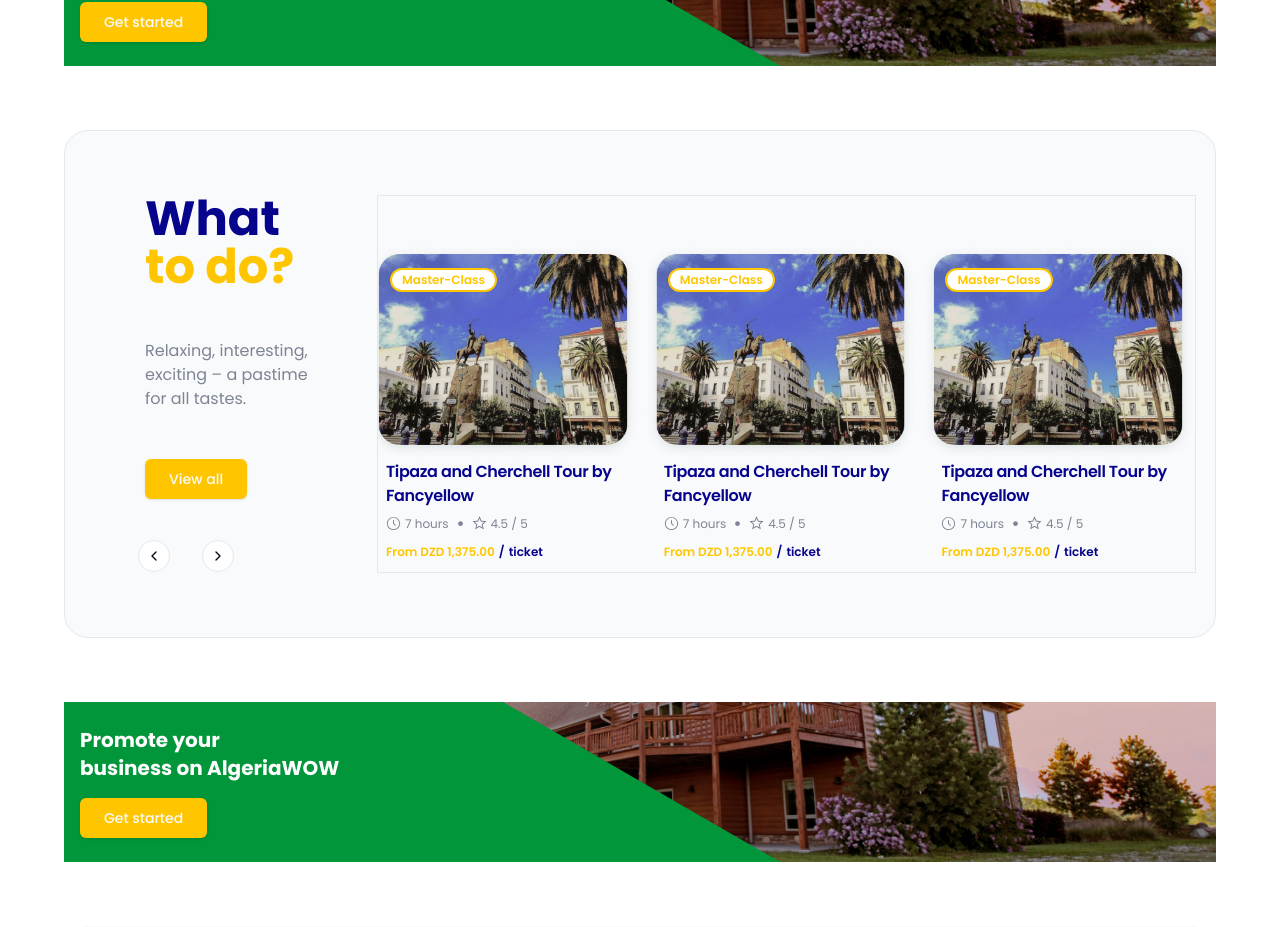
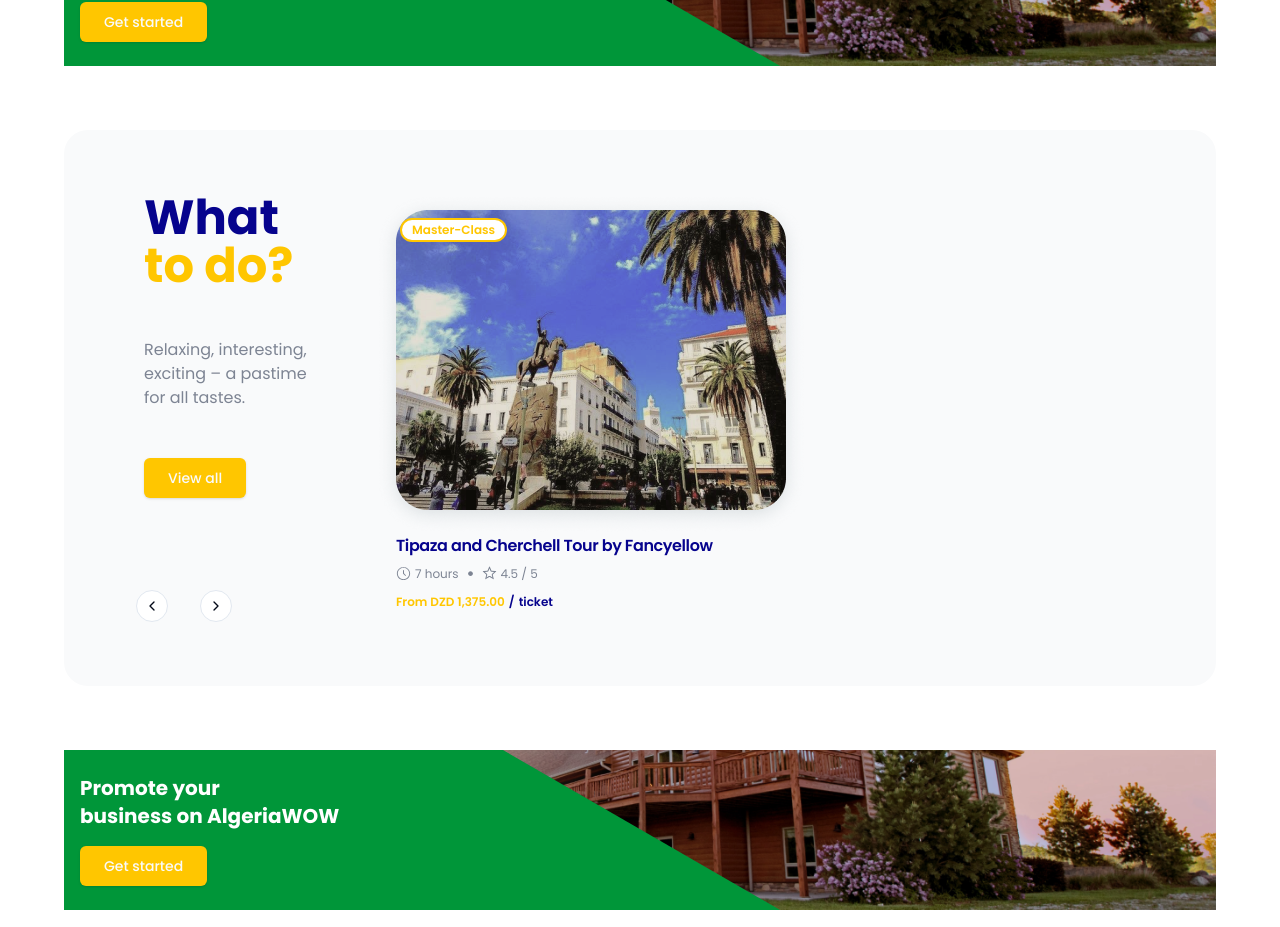
Before and after one commit to ZineddineBk09/Algeria-Wow, a Next.js app: page / in a window 1280 px wide. Shown: the part 1280-2207 px from the top of the page. Built offline with nearby package versions, Linux system fonts and the light colour scheme.

Commit message:
refactor carousel

```diff
--- a/src/components/home/what-to-do/index.tsx
+++ b/src/components/home/what-to-do/index.tsx
@@ -10,9 +10,14 @@ import {
   CarouselPrevious,
 } from "~/components/ui/carousel";
 
+const CAROUSEL_ITEMS = 3;
+
 export default function WhatToDo() {
+  const basis =
+    CAROUSEL_ITEMS > 6 ? Number((100 / CAROUSEL_ITEMS).toFixed(0)) * 2 : 33.33;
+
   return (
-    <section className="relative flex w-full flex-col items-start justify-between gap-10 rounded-3xl border bg-gray-50 p-16 lg:flex-row lg:gap-12">
+    <section className="relative flex w-full flex-col items-start justify-between gap-10 rounded-3xl  bg-gray-50 p-16 lg:flex-row lg:gap-12">
       {/* title and search */}
       <div className="flex w-full min-w-[200px] flex-col items-start justify-center space-y-4 px-4 lg:w-1/5 lg:space-y-12">
         <h2 className="text-4xl font-bold text-primary-blue lg:text-5xl">
@@ -32,8 +37,6 @@ export default function WhatToDo() {
       </div>
 
       {/* Places */}
-      <div className="mr-auto flex flex-col items-start justify-center space-y-12 border ">
-        <div className="w-full"></div>
       <Carousel
         opts={{
           loop: true,
@@ -47,12 +50,9 @@ export default function WhatToDo() {
           <CarouselPrevious />
         </div>
 
-          <CarouselContent className="-ml-4">
-            {Array.from({ length: 5 }).map((_, index) => (
-              <CarouselItem
-                key={index}
-                className="pl-1 md:basis-1/2 lg:basis-1/3"
-              >
+        <CarouselContent>
+          {Array.from({ length: CAROUSEL_ITEMS }).map((_, index) => (
+            <CarouselItem key={index} className={`lg:basis-[${basis}%]`}>
               <div className="w-full">
                 <a href="#" className="relative">
                   <img
@@ -95,7 +95,6 @@ export default function WhatToDo() {
           ))}
         </CarouselContent>
       </Carousel>
-      </div>
     </section>
   );
 }
```
Lines whose indentation alone changed are shown as unchanged.
